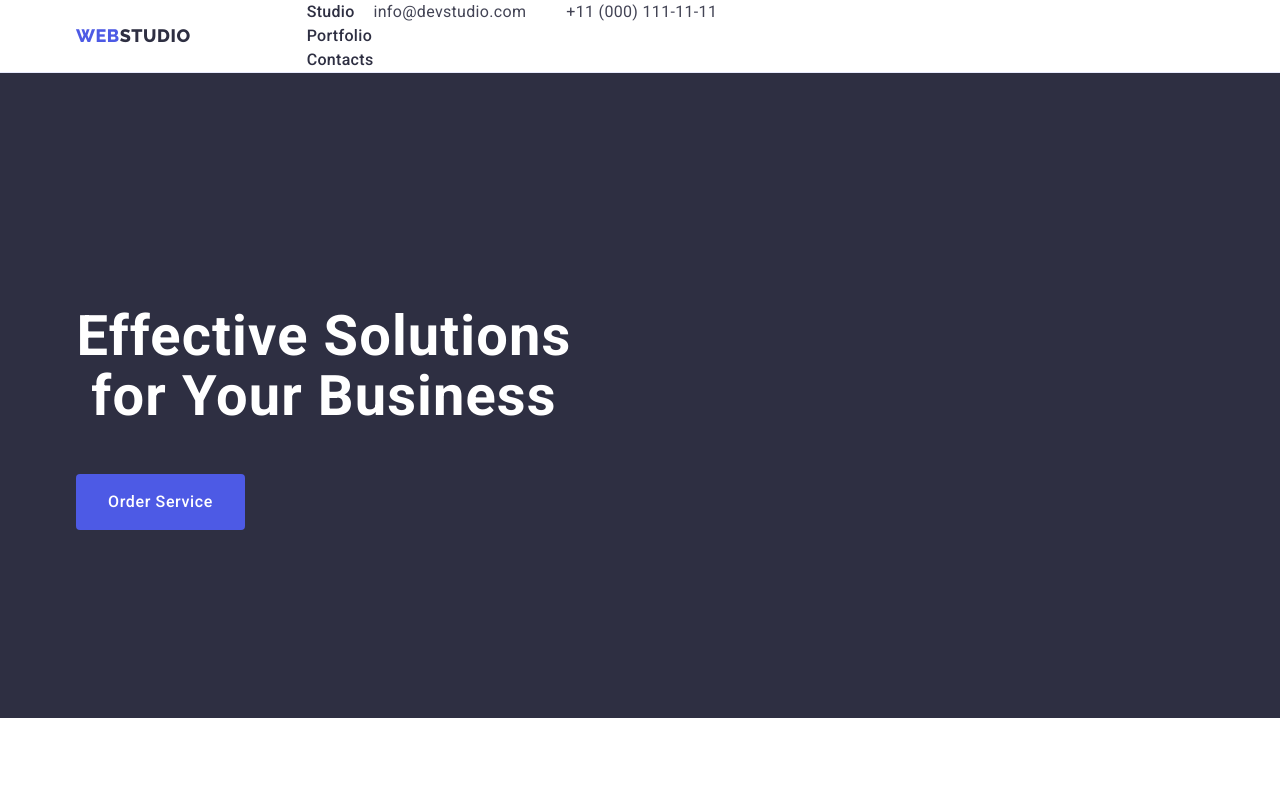
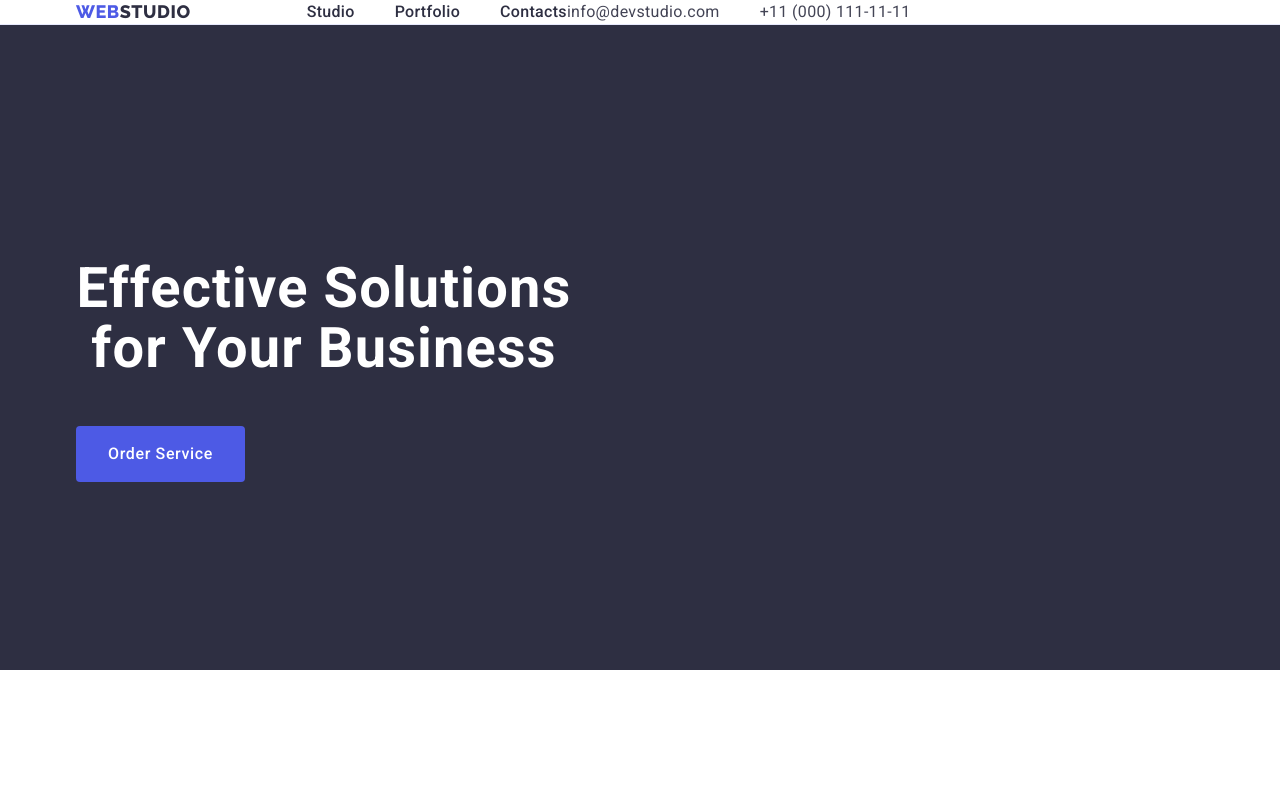
Before and after one commit to giezagieza/goit-markup-hw-03, a plain HTML site: page index.html in a window 1280 px wide. Shown: the top 786 px of the page. Drawn offline with nearby package versions, Linux system fonts and the light colour scheme.

Commit message:
header
dodanie klasy menu w ul

```diff
--- a/css/styles.css
+++ b/css/styles.css
@@ -327,3 +327,8 @@ img {
   border: 1px solid #e7e9fc;
   border-top: none;
 }
+
+.menu {
+  display: flex;
+  gap: 40px;
+}
--- a/index.html
+++ b/index.html
@@ -26,7 +26,7 @@
           <a href="./index.html" class="logo link"
             >Web<span class="logo-studio">Studio</span></a
           >
-          <ul class="list">
+          <ul class="list menu">
             <li><a href="./index.html" class="index-link link">Studio</a></li>
             <li>
               <a href="./portfolio.html" class="index-link link">Portfolio</a>
```
Also changed, not shown: portfolio.html (+1 -1 lines).
